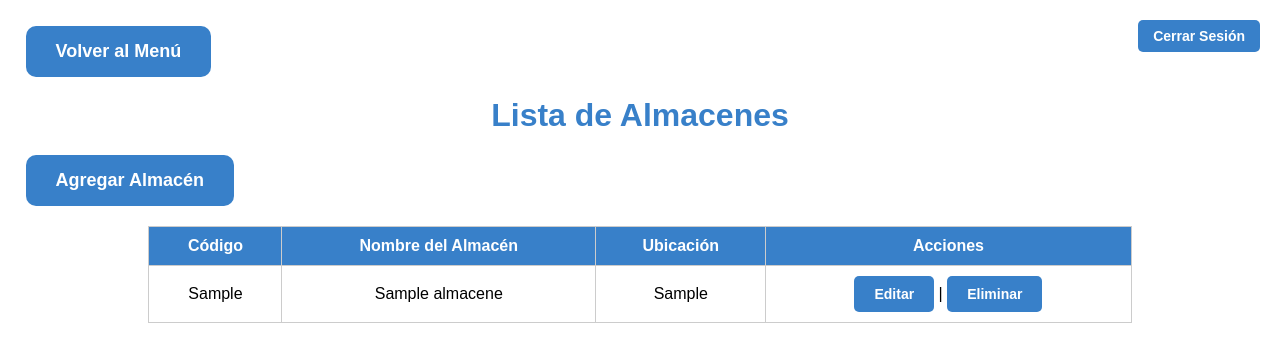
After one commit to zemanue/telecom-ERP, a PHP site: page /php/almacenes.php in a window 1280 px wide. The commit adds this page. Shown: the top 362 px of the page. Run offline with PHP 8.4, Linux system fonts and the light colour scheme; tables that the repository leaves empty or names only in its code hold one stand-in row (values such as "Sample post").

Commit message:
Crear almacenes.php
El menú de almacenes se ha añadido al home, y ahora se pueden ver, añadir, editar y eliminar almacenes

```diff
--- /dev/null
+++ b/php/almacenes.php
@@ -0,0 +1,143 @@
+<?php
+include('conexion_be.php'); // Incluye la conexión a la base de datos
+?>
+
+<!DOCTYPE html>
+<html lang="es">
+<head>
+    <meta charset="UTF-8">
+    <meta name="viewport" content="width=device-width, initial-scale=1.0">
+    <title>Clientes - ERP</title>
+    <link rel="stylesheet" type="text/css" href="../assets/css/estilos_menu.css">
+</head>
+<body>
+    <a href="../index.php" class="logout-btn">Cerrar Sesión</a>
+    <a href="home.php" class="menu-item">Volver al Menú</a>
+
+    <?php
+    // Determinar la acción a realizar basada en el parámetro 'accion' de la URL
+    $accion = isset($_GET['accion']) ? $_GET['accion'] : 'listar';
+
+    if ($accion == 'crear') {
+        if ($_SERVER['REQUEST_METHOD'] == 'POST') {
+            // Procesar datos del formulario
+            $nombre_almacen = $_POST['nombre_almacen'];
+            $ubicacion = $_POST['ubicacion'];
+
+            // Usar prepared statements para prevenir SQL injection
+            $stmt = $conexion->prepare("INSERT INTO almacenes (nombre_almacen, ubicacion) VALUES (?, ?)");
+            if ($stmt) {
+                $stmt->bind_param("ss", $nombre_almacen, $ubicacion);
+
+                // Ejecutar la consulta y verificar si fue exitosa
+                if ($stmt->execute()) {
+                    header("Location: almacenes.php"); // Redirigir al listado
+                    exit();
+                } else {
+                    echo "Error: " . $stmt->error;
+                }
+            } else {
+                echo "Error: " . $conexion->error;
+            }
+        }
+        ?>
+
+        <h2>Agregar Almacén</h2>
+        <form method="POST" action="almacenes.php?accion=crear">
+            <input type="text" name="nombre_almacen" placeholder="Nombre del Almacén" required>
+            <input type="text" name="ubicacion" placeholder="Ubicación" required>
+            <button type="submit">Agregar</button>
+        </form>
+        <div class="volver-a" style="text-align: center; margin-top: 10px;">
+            <a href="almacenes.php" class="menu-item">Volver a Almacenes</a>
+        </div>
+
+    <?php } elseif ($accion == 'editar') {
+        if ($_SERVER['REQUEST_METHOD'] == 'POST') {
+            // Procesar datos del formulario
+            $codigo = $_POST['codigo'];
+            $nombre_almacen = $_POST['nombre_almacen'];
+            $ubicacion = $_POST['ubicacion'];
+
+            // Usar prepared statements para prevenir SQL injection
+            $stmt = $conexion->prepare("UPDATE almacenes SET nombre_almacen = ?, ubicacion = ? WHERE codigo = ?");
+            $stmt->bind_param("ssi", $nombre_almacen, $ubicacion, $codigo);
+
+            // Ejecutar la consulta y verificar si fue exitosa
+            if ($stmt->execute()) {
+                header("Location: almacenes.php"); // Redirigir al listado
+                exit();
+            } else {
+                echo "Error: " . $stmt->error;
+            }
+        }
+        ?>
+
+        <h2>Editar Almacén</h2>
+        <form method="POST" action="almacenes.php?accion=editar">
+            <input type="hidden" name="codigo" value="<?php echo $_GET['codigo']; ?>">
+            <input type="text" name="nombre_almacen" placeholder="Nombre del Almacén" required>
+            <input type="text" name="ubicacion" placeholder="Ubicación" required>
+            <button type="submit">Guardar Cambios</button>
+        </form>
+        <div class="volver-a" style="text-align: center; margin-top: 10px;">
+            <a href="almacenes.php" class="menu-item">Volver a Almacenes</a>
+        </div>
+
+    <?php } elseif ($accion == 'eliminar') {
+        $codigo = isset($_GET['codigo']) ? $_GET['codigo'] : null;
+        if ($codigo) {
+            // Usar prepared statements para prevenir SQL injection
+            $stmt = $conexion->prepare("DELETE FROM almacenes WHERE codigo = ?");
+            $stmt->bind_param("i", $codigo);
+
+            // Ejecutar la consulta y verificar si fue exitosa
+            if ($stmt->execute()) {
+                header("Location: almacenes.php"); // Redirigir al listado
+                exit();
+            } else {
+                echo "Error: " . $stmt->error;
+            }
+        }
+    } else {
+        // Listar almacenes (acción predeterminada)
+        $sql = "SELECT * FROM almacenes";
+        $resultado = mysqli_query($conexion, $sql);
+
+        echo "<h1>Lista de Almacenes</h1>";
+        echo "<a href='almacenes.php?accion=crear' class='menu-item'>Agregar Almacén</a>";
+        echo "<table border='1'>";
+        echo "<tr>
+            <th>Código</th>
+            <th>Nombre del Almacén</th>
+            <th>Ubicación</th>
+            <th>Acciones</th>
+        </tr>";
+
+        // Verificar si la consulta fue exitosa
+        if ($resultado) {
+            // Iterar sobre los resultados y mostrarlos en la tabla
+            while ($fila = mysqli_fetch_assoc($resultado)) {
+                echo "<tr>
+                <td>{$fila['codigo']}</td>
+                <td>{$fila['nombre_almacen']}</td>
+                <td>{$fila['ubicacion']}</td>
+                <td>
+                    <a href='almacenes.php?accion=editar&codigo={$fila['codigo']}'>Editar</a> |
+                    <a href='almacenes.php?accion=eliminar&codigo={$fila['codigo']}'
+                    onclick='return confirm(\"¿Estás seguro de eliminar este almacén?\");'>Eliminar</a>
+                </td>
+                </tr>";
+            }
+        } else {
+            echo "<tr><td colspan='4'>No hay almacenes registrados</td></tr>";
+        }
+
+        echo "</table>";
+        }
+
+        // Cierra la conexión
+        $conexion->close();
+        ?>
+    </body>
+    </html>
--- a/php/home.php
+++ b/php/home.php
@@ -47,6 +47,7 @@ $proveedores_count = $proveedores->fetch_assoc()['total'];
         <a href="proveedores.php" class="menu-item">Proveedores</a>
         <a href="empleados.php" class="menu-item">Empleados</a>
         <a href="productos.php" class="menu-item" onclick="return verificarProveedores();">Productos</a>
+        <a href="almacenes.php" class="menu-item">Almacenes</a>
         <a href="factura_compra.php" class="menu-item">Factura de Compra</a>
         <a href="factura_venta.php" class="menu-item">Factura de Venta</a>
     </div>
```
